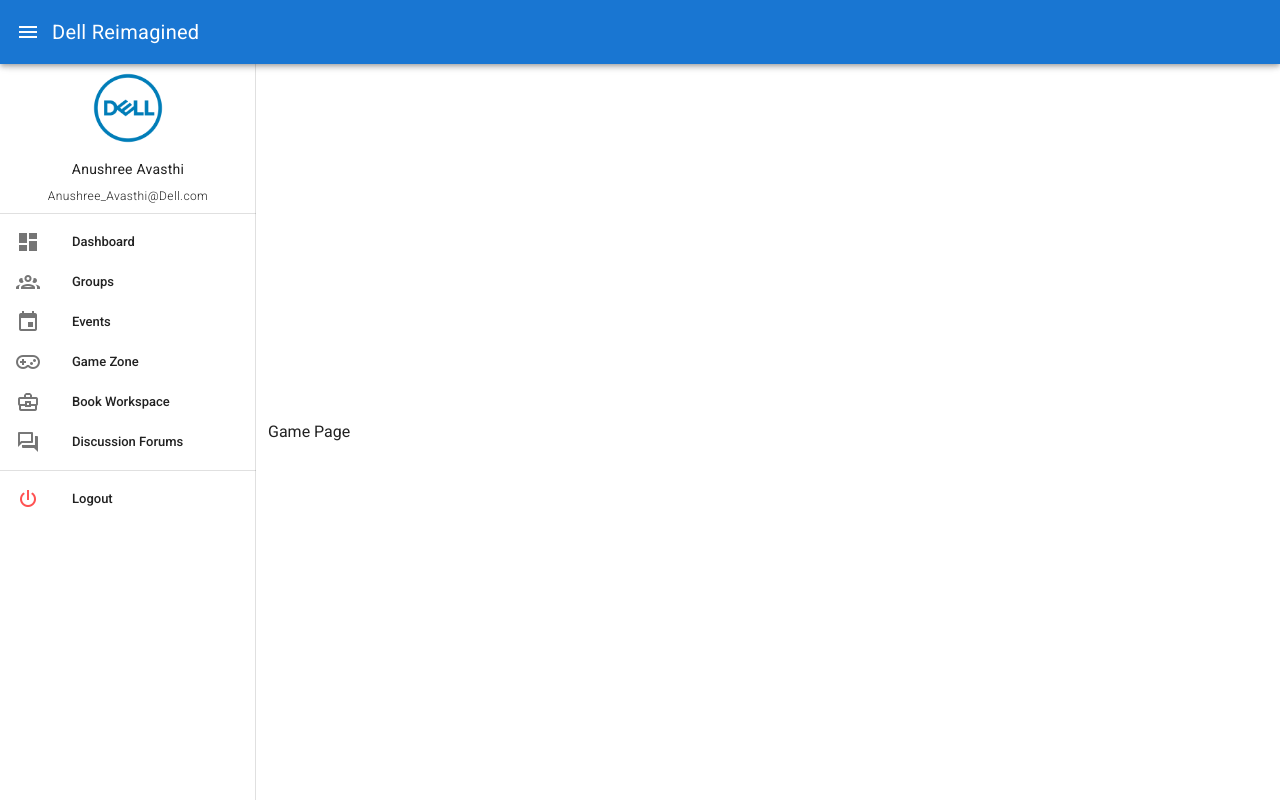
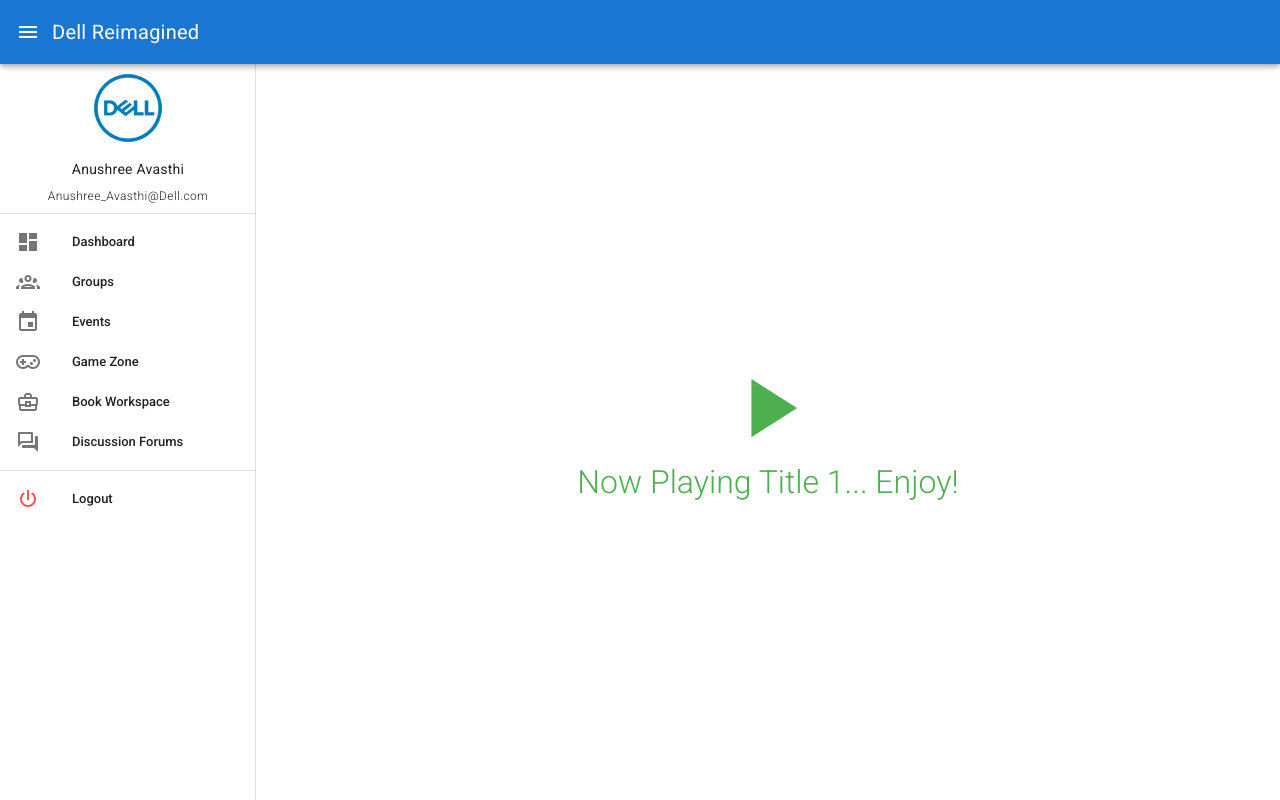
Before and after one commit to rajulrs13/dellfam, a Vue app: page /game/1 in a window 1280 px wide. Built offline with nearby package versions, Linux system fonts and the light colour scheme.

Commit message:
+custom loader added +game page redirect added

```diff
--- /dev/null
+++ b/src/components/Loader.vue
@@ -0,0 +1,83 @@
+<template>
+  <div>
+    <div class="loader">Launching...</div>
+  </div>
+</template>
+
+<script>
+export default {};
+</script>
+
+<style>
+body {
+  background: #eaecfa;
+}
+
+.loader {
+  width: 250px;
+  height: 50px;
+  line-height: 50px;
+  text-align: center;
+  position: absolute;
+  top: 50%;
+  left: 50%;
+  -webkit-transform: translate(-50%, -50%);
+  transform: translate(-50%, -50%);
+  font-family: helvetica, arial, sans-serif;
+  text-transform: uppercase;
+  font-weight: 900;
+  color:#4CAF50;
+  letter-spacing: 0.2em;
+}
+.loader::before,
+.loader::after {
+  content: "";
+  display: block;
+  width: 15px;
+  height: 15px;
+  background:#4CAF50;
+  position: absolute;
+  -webkit-animation: load 0.7s infinite alternate ease-in-out;
+  animation: load 0.7s infinite alternate ease-in-out;
+}
+.loader::before {
+  top: 0;
+}
+.loader::after {
+  bottom: 0;
+}
+
+@-webkit-keyframes load {
+  0% {
+    left: 0;
+    height: 30px;
+    width: 15px;
+  }
+  50% {
+    height: 8px;
+    width: 40px;
+  }
+  100% {
+    left: 235px;
+    height: 30px;
+    width: 15px;
+  }
+}
+
+@keyframes load {
+  0% {
+    left: 0;
+    height: 30px;
+    width: 15px;
+  }
+  50% {
+    height: 8px;
+    width: 40px;
+  }
+  100% {
+    left: 235px;
+    height: 30px;
+    width: 15px;
+  }
+}
+</style>
--- a/src/views/GamePage.vue
+++ b/src/views/GamePage.vue
@@ -1,13 +1,48 @@
 <template>
   <v-container fluid class="fill-height">
-    <v-row>
-      <v-col>Game Page</v-col>
+    <v-row align="center" justify="center">
+      <v-col class="text-center">
+        <app-loader v-if="loader_show"></app-loader>
+        <div v-if="!loader_show">
+          <v-icon size="100" color="success">mdi-play</v-icon>
+          <h1 class="font-weight-light success--text">{{ game_name }}</h1>
+        </div>
+      </v-col>
     </v-row>
   </v-container>
 </template>
 
 <script>
-export default {};
+import Loader from "@/components/Loader.vue";
+export default {
+  data() {
+    return {
+      loader_show: true,
+    };
+  },
+  components: {
+    "app-loader": Loader,
+  },
+  mounted() {
+    setTimeout(() => {
+      this.loader_show = false;
+      window.open("https://ludoking.com/", '_blank');
+    }, 1600);
+  },
+  computed: {
+    game_name() {
+      let my_games = this.$store.getters.games;
+      let name = "Launching...";
+      for (let i = 0; i < my_games.length; i++) {
+        if (my_games[i].id == this.$router.currentRoute.params.id) {
+          name = "Now Playing " + my_games[i].title + "... Enjoy!";
+          break;
+        }
+      }
+      return name;
+    },
+  },
+};
 </script>
 
 <style>
--- a/src/views/GroupPage.vue
+++ b/src/views/GroupPage.vue
@@ -1,7 +1,7 @@
 <template>
   <v-container fluid class="fill-height">
-    <v-row>
-      <v-col>Group Page</v-col>
+    <v-row align="center" justify="center">
+      <v-col class="text-center">Group Page</v-col>
     </v-row>
   </v-container>
 </template>
```
Also changed, not shown: src/components/Groups/GroupsGallery.vue (+0 -14 lines).
